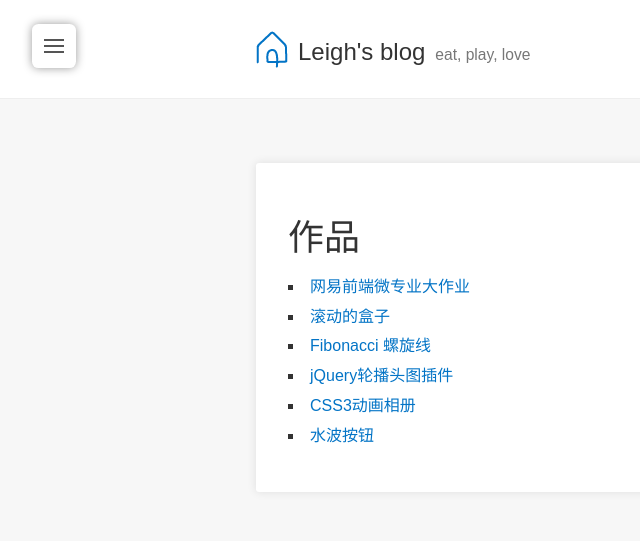
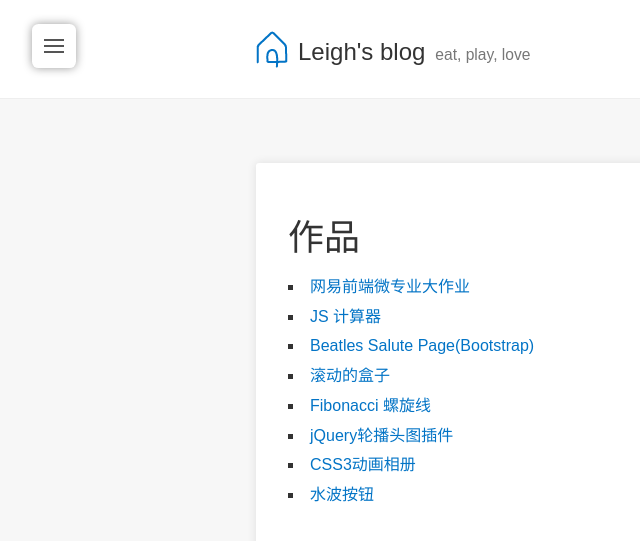
Before and after one commit to leighcc/ideal-waddle, a Jekyll site: the page built from portfolio.md, in a window 1280 px wide. Shown: the top 541 px of the page, without its empty margins (0-640 px from the left). Built offline with Jekyll 4.4.1, drawn with Linux system fonts in a browser that asks for light colours; nearby versions of some CDN libraries; some web fonts are replaced.

Commit message:
Add 2 works to portfolio

```diff
--- a/portfolio.md
+++ b/portfolio.md
@@ -5,7 +5,9 @@ permalink: /portfolio/
 ---
 
 <ul>
-	<li><a href="http://leighcc.github.io/portfolio/EDU/index.html">网易前端微专业大作业</a></li>
+    <li><a href="http://leighcc.github.io/portfolio/EDU/index.html">网易前端微专业大作业</a></li>
+    <li><a href="http://codepen.io/leighcc/full/VmmNMr">JS 计算器</a></li>
+	<li><a href="https://leighcc.github.io/portfolio/beatles/index.html">Beatles Salute Page(Bootstrap)</a></li>
 	<li><a href="http://leighcc.github.io/portfolio/DEMO/rollingBox/index.html">滚动的盒子</a></li>
 	<li><a href="http://codepen.io/leighcc/pen/YGmVaz">Fibonacci 螺旋线</a></li>
 	<li><a href="http://leighcc.github.io/portfolio/DEMO/%E8%BD%AE%E6%92%AD%E5%A4%B4%E5%9B%BE_jQuery.html">jQuery轮播头图插件</a></li>
```
